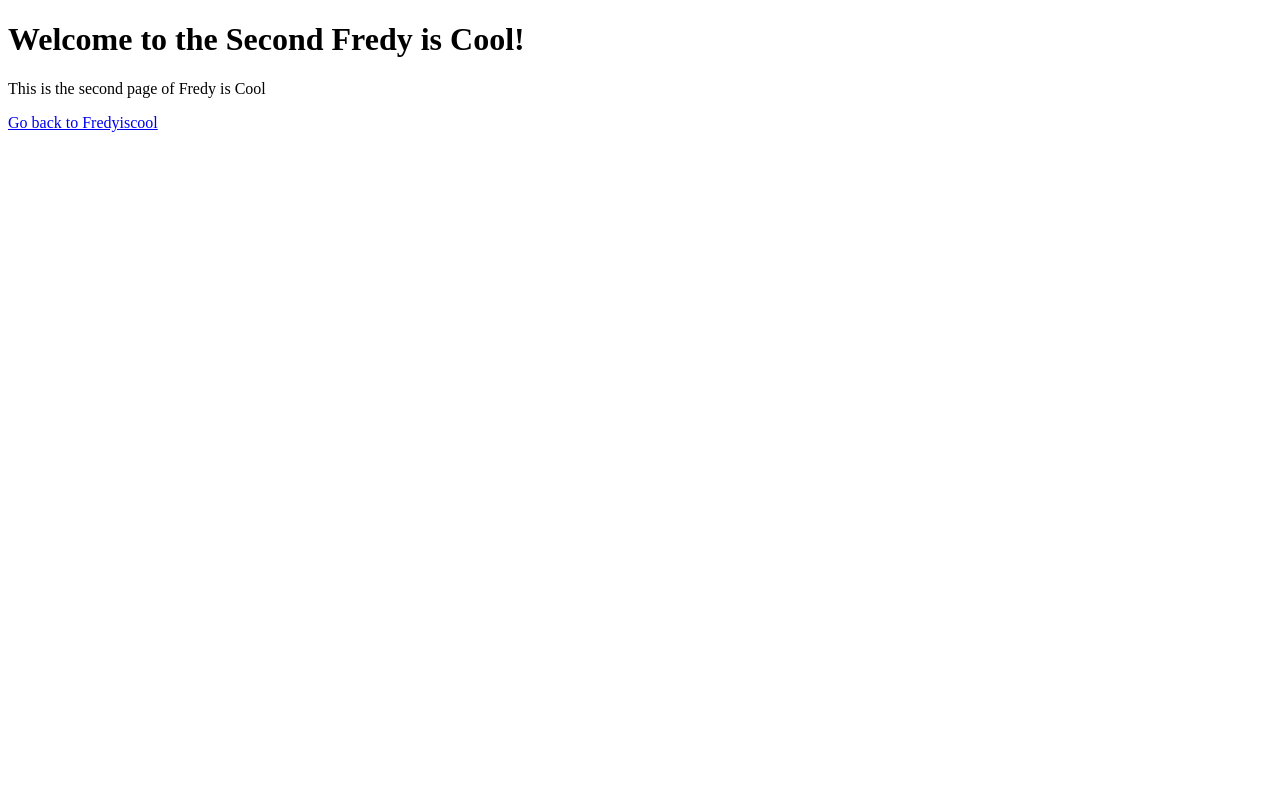
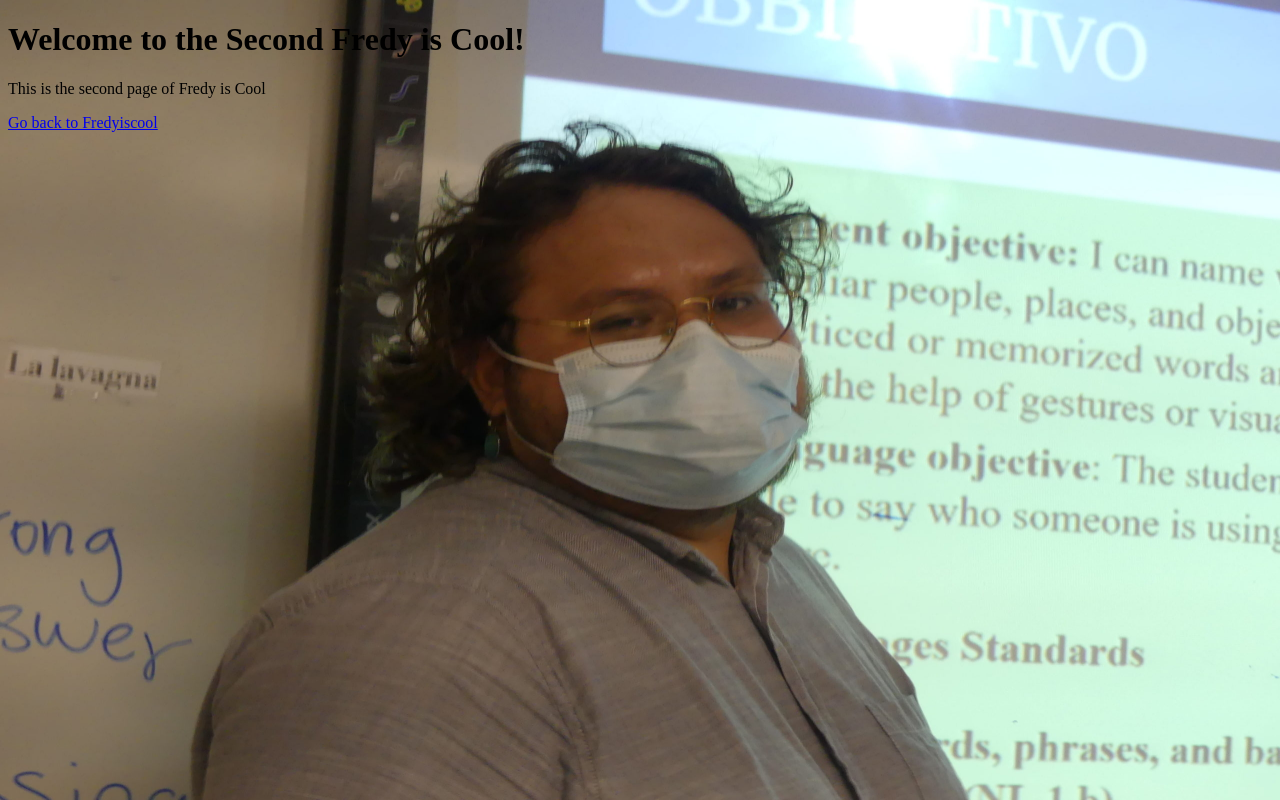
Before and after one commit to Fredyiscool/Fredyiscool.github.io, a plain HTML site: page second page.html in a window 1280 px wide. Drawn offline with Linux system fonts and the light colour scheme.

Commit message:
Update second page.html

```diff
--- a/second page.html
+++ b/second page.html
@@ -3,6 +3,14 @@
 <head>
   <title>Fredy is cool 2</title>
 </head>
+   <style>
+            body {
+              background-image: url('fredy.jpg');
+                background-repeat: no-repeat;
+                  background-attachment: fixed;
+                    background-size: 100% 100%
+                      }
+                        </style>
 <body>
   <h1>Welcome to the Second Fredy is Cool!</h1>
   <p>This is the second page of Fredy is Cool</p>
```
